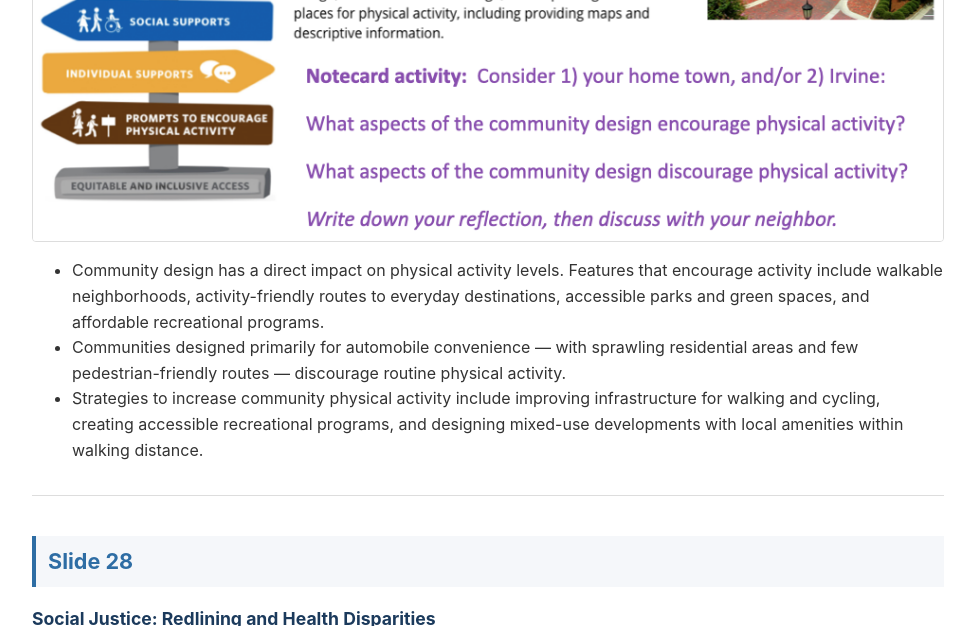
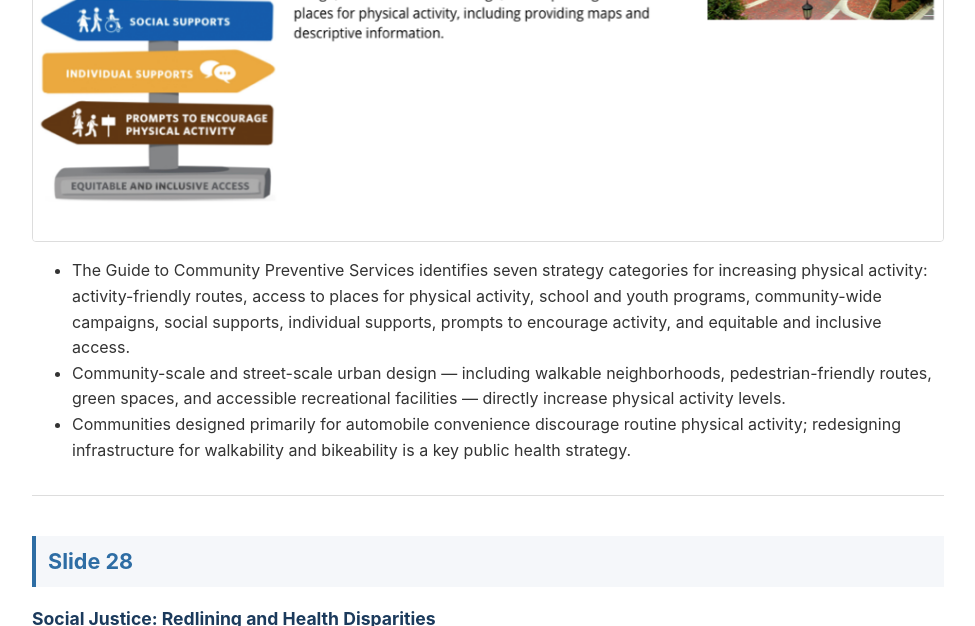
Before and after one commit to MADaley/E183_ExercisePhysiology, a Jekyll site: the page built from week09-10/lecture21-exercise-as-medicine.md, in a window 1280 px wide and 900 px high, scrolled down 22739 px, cut to the strip 0-626 px from the top of the window. Shown: the whole strip, without its empty margins (152-1127 px from the left). Built offline with Jekyll 4.4.1, drawn with Linux system fonts in a browser that asks for light colours; some of the changed text lies outside the part shown.

Commit message:
Update Lecture 21 slides 27 and 32 with corrected images
Slide 27: Updated community strategies image with signpost graphic
and detailed community design content.
Slide 32: Now includes Dr. David Williams alongside Dr. Cheryl
Anderson with updated alt text and body text.

Co-Authored-By: Claude Opus 4.7 (1M context) <noreply@anthropic.com>

```diff
--- a/week09-10/lecture21-exercise-as-medicine.md
+++ b/week09-10/lecture21-exercise-as-medicine.md
@@ -329,11 +329,11 @@ next_lecture:
 
 ### Community Factors in Physical Activity
 
-![Slide titled "Community factors in physical activity" discussing community strategies for increasing physical activity. Text describes creating or modifying environments to make it easier for people to walk and be active, including activity-friendly routes to everyday destinations. A CDC community strategies infographic is shown. Notecard activity asks students to consider their home town or Irvine: What aspects of the community design encourage physical activity? What aspects discourage physical activity?](images/lec21/slide-027.png)
+![Slide titled "Community factors in physical activity." Left side shows a colorful signpost graphic listing seven community strategy categories: activity-friendly routes to everyday destinations, access to places for physical activity, school and youth programs, community-wide campaigns, social supports, individual supports, prompts to encourage physical activity, and equitable and inclusive access. Right side describes Community Strategies: creating or modifying environments to make it easier for people to walk or bike helps increase physical activity and can make communities better places to live. The Guide to Community Preventive Services recommends strategies related to walkability, including community-scale urban design, street-scale urban design, and improving access to places for physical activity. A photo shows an urban area redesigned with pedestrian-friendly walkways and green spaces.](images/lec21/slide-027.png)
 
-- Community design has a direct impact on physical activity levels. Features that encourage activity include walkable neighborhoods, activity-friendly routes to everyday destinations, accessible parks and green spaces, and affordable recreational programs.
-- Communities designed primarily for automobile convenience — with sprawling residential areas and few pedestrian-friendly routes — discourage routine physical activity.
-- Strategies to increase community physical activity include improving infrastructure for walking and cycling, creating accessible recreational programs, and designing mixed-use developments with local amenities within walking distance.
+- The Guide to Community Preventive Services identifies seven strategy categories for increasing physical activity: activity-friendly routes, access to places for physical activity, school and youth programs, community-wide campaigns, social supports, individual supports, prompts to encourage activity, and equitable and inclusive access.
+- Community-scale and street-scale urban design — including walkable neighborhoods, pedestrian-friendly routes, green spaces, and accessible recreational facilities — directly increase physical activity levels.
+- Communities designed primarily for automobile convenience discourage routine physical activity; redesigning infrastructure for walkability and bikeability is a key public health strategy.
 
 ---
 
@@ -384,10 +384,13 @@ next_lecture:
 
 ## Slide 32
 
-![Slide continuing the discussion of redlining and neighborhood health, with additional details on the lasting impact of historical discriminatory practices on current community health infrastructure and activity access.](images/lec21/slide-032.png)
+### Social Determinants of Health: Expert Perspectives
 
-- The cumulative effects of historical redlining — reduced investment, higher pollution, fewer green spaces, and limited infrastructure — persist in affected communities today.
-- Addressing health disparities requires not only individual-level interventions (exercise prescriptions) but also systemic changes in community infrastructure, environmental policy, and equitable resource allocation.
+![Slide titled "Social justice issues with 'Exercise as Medicine.'" Left side shows a screenshot of a KPBS news interview with Dr. Cheryl Anderson, Director of the UC San Diego Center for Excellence in Health Promotion and Equity, discussing how historical redlining contributed to health disparities. Right side shows a photo of Dr. David Williams, Florence Sprague Norman and Laura Smart Norman Professor of Public Health at the Harvard T.H. Chan School of Public Health, referenced for his work on "The Social Factors of Health."](images/lec21/slide-032.png)
+
+- Dr. Cheryl Anderson's work at UC San Diego focuses on how historical redlining has contributed to persistent health disparities in affected communities.
+- Dr. David Williams at the Harvard T.H. Chan School of Public Health studies the social determinants of health — the structural and social conditions that shape health outcomes beyond individual behavior.
+- Together, their research underscores that addressing health inequities requires understanding how systemic factors (housing policy, community investment, environmental quality) interact with biological and behavioral factors to create unequal opportunities for health and physical activity.
 
 ---
 
```
Also changed, not shown: week09-10/images/lec21/slide-027.png, week09-10/images/lec21/slide-032.png.
